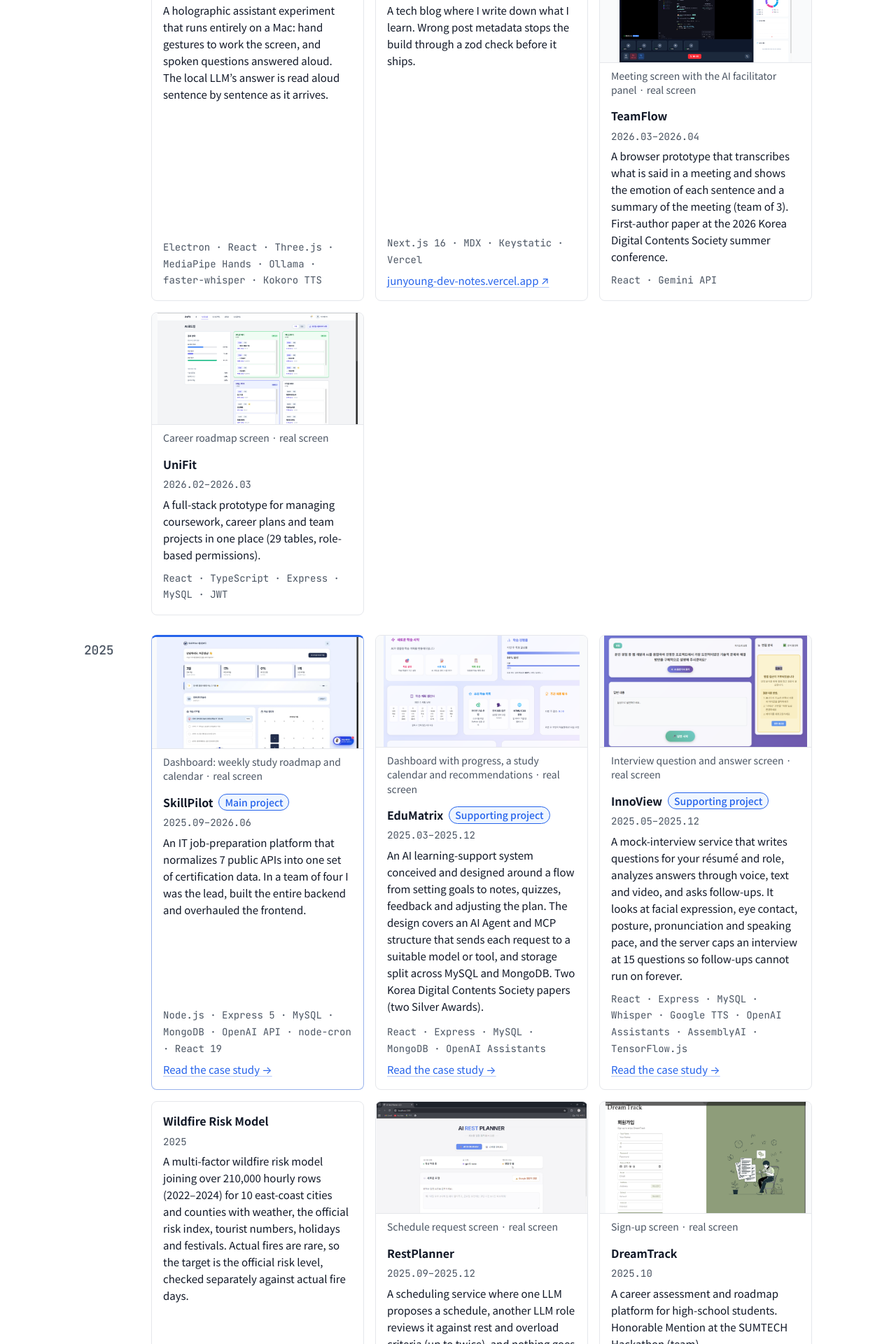
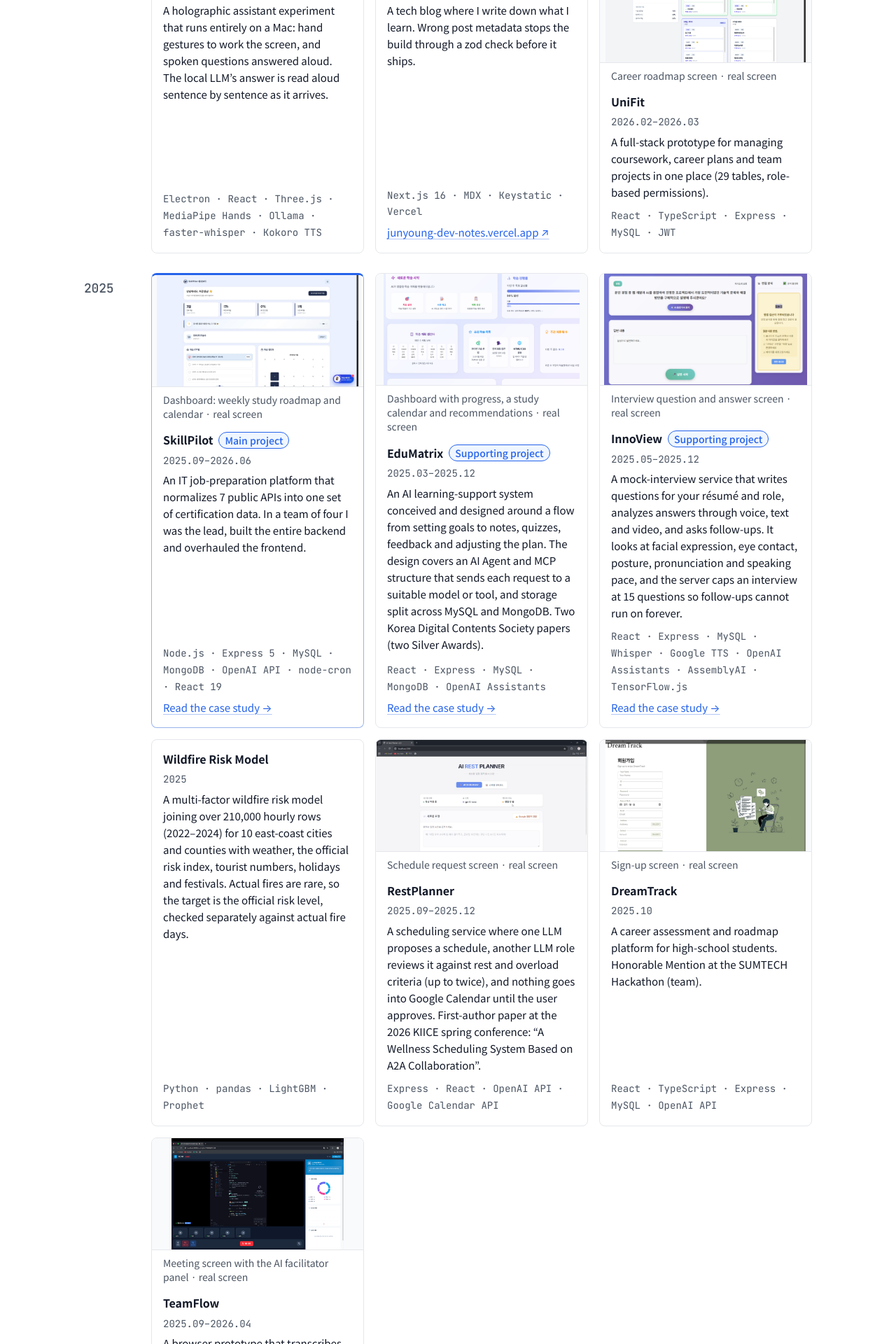
Before and after one commit to ERIC1889/portfolio, a Next.js app: page /archive in a window 1280 px wide. Shown: the part 1220-3140 px from the top of the page at 70% size. Built offline with nearby package versions, Linux system fonts and the light colour scheme.

Commit message:
content: TeamFlow ran from 2025.09, so it sits in 2025 and matches its 2025 festival award

```diff
--- a/src/content/projects.ts
+++ b/src/content/projects.ts
@@ -1685,9 +1685,9 @@ export const projects: Project[] = [
   {
     slug: 'teamflow',
     name: 'TeamFlow',
-    years: [2026],
+    years: [2025, 2026],
     tier: 'line',
-    period: '2026.03–2026.04',
+    period: '2025.09–2026.04',
     stack: ['React', 'Gemini API'],
     summary: k(
       '회의 발언을 받아 적어 문장별 감정과 회의 요약을 보여 주는 브라우저 프로토타입(3인). 한국디지털콘텐츠학회 2026 하계 논문(1저자).',
```
Also changed, not shown: 1 other file (tests, documents, lock files or other folders).
